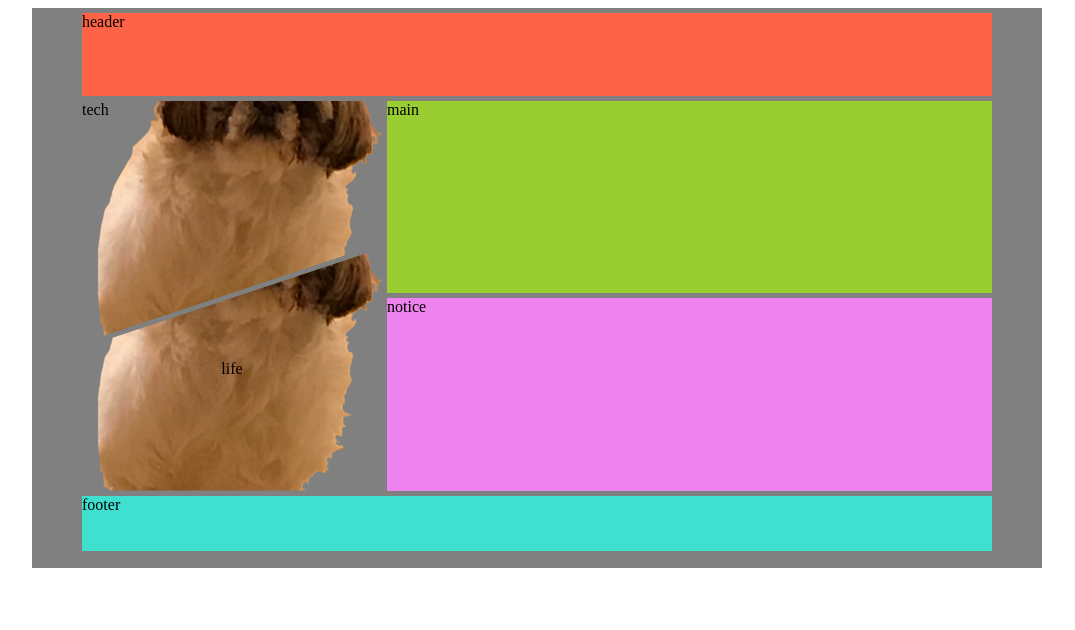
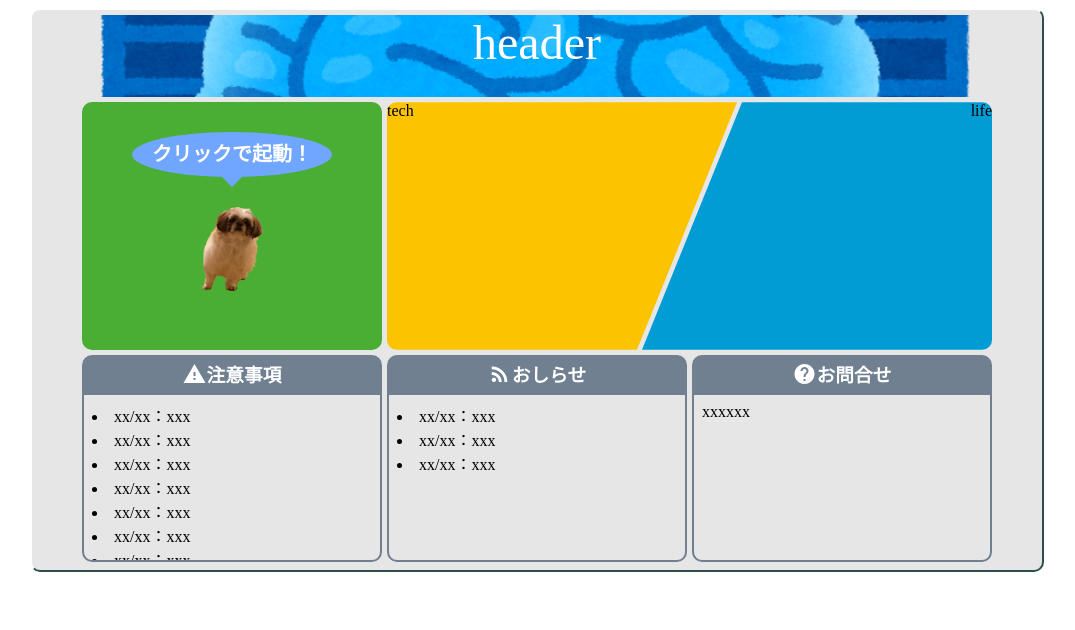
Before and after one commit to myn759/rep, a website: page index.html in a window 1280 px wide. Shown: the whole page, without its empty margins (103-1178 px from the left). Drawn offline with nearby package versions, Linux system fonts and the light colour scheme.

Commit message:
おおわく

```diff
--- a/css/style.css
+++ b/css/style.css
@@ -1,15 +1,43 @@
+:root {
+  --h_color_green: #4aae35;
+  --h_color_blue: #009cd3;
+  --h_color_yellow: #fbc300;
+  --h_color_gray: #e7e7e7;
+}
+
 .wrapper {
   width: 1000px;
   height: 550px;
   margin: 0 auto;
-  padding: 5px;
+  padding: 0.3em;
   display: grid;
-  background-color: gray;
+  background-color: #e6e6e6;
+  border-top: 2px solid white;
+  border-right: 2px solid darkslategray;
+  border-bottom: 2px solid darkslategray;
+  border-left: 2px solid white;
   /* grid関連 */
   column-gap: 5px;
   row-gap: 5px;
   grid-template-columns: repeat(3, 300px);
-  grid-template-rows: 15% 35% 35% 10%;
+  grid-template-rows: 15% 45% 30%;
+  justify-content: center;
+  border-radius: 10px 10px 10px 10px;
+}
+
+.launch_icon {
+  width: 64px;
+}
+
+.item_title {
+  position: fixed;
+}
+
+.centering {
+  /* 上下中央に寄せる */
+  text-align: center;
+  display: flex;
+  align-items: center;
   justify-content: center;
 }
 
@@ -17,47 +45,110 @@
   .grid-item {
     width: auto;
     min-height: 0;
+    /* padding: .3em; */
     display: inline-block;
     /*画像はコンテナいっぱいに*/
     background-position: center center;
     background-repeat: no-repeat;
     background-size: cover;
+    border-radius: 10px 10px 10px 10px;
   }
   .header {
-    background-color: tomato;
+    color: white;
+    background-image: url("../img/computer_jinkou_chinou.png");
+    font-size: 48px;
     grid-column: 1 / span 3;
     grid-row: 1 / span 1;
   }
-  .tech {
-    background-image: url("../img/dog_min.png");
+  .main {
+    background-color: var(--h_color_green);
     grid-column: 1 / span 1;
     grid-row: 2 / span 1;
-    clip-path: polygon(0 0, 100% 0, 100% calc(100% - 100px), 0 100%);
-    margin-bottom: -50px;
+  }
+  .tech {
+    background-color: var(--h_color_yellow);
+    clip-path: polygon(0 0, 100% 0, calc(100% - 100px) 100%, 0 100%);
+    margin-right: -50px;
+    grid-column: 2 / span 1;
+    grid-row: 2 / span 1;
+    border-radius: 10px 0 10px 10px;
   }
   .life {
-    background-image: url("../img/dog_min.png");
-    clip-path: polygon(0 100px, 100% 0, 100% 100%, 0 100%);
-    margin-top: -50px;
-    display: flex;
-    align-items: center;
-    justify-content: center;
+    background-color: var(--h_color_blue);
+    clip-path: polygon(100px 0, 100% 0, 100% 100%, 0 100%);
+    margin-left: -50px;
+    grid-column: 3 / span 1;
+    grid-row: 2 / span 1;
+    border-radius: 10px 10px 10px 0;
+    text-align: right;
+  }
+  .caution {
+    top: -1.8em;
     grid-column: 1 / span 1;
     grid-row: 3 / span 1;
   }
-  .main {
-    background-color: yellowgreen;
-    grid-column: 2 / span 2;
-    grid-row: 2 / span 1;
-  }
   .notice {
-    background-color: violet;
-    grid-column: 2 / span 2;
+    top: -1.8em;
+    grid-column: 2 / span 1;
     grid-row: 3 / span 1;
   }
   .footer {
-    background-color: turquoise;
-    grid-column: 1 / span 3;
-    grid-row: 4 / span 1;
+    grid-column: 3 / span 1;
+    grid-row: 3 / span 1;
   }
 }
+
+/* ふきだし */
+
+.balloon3 {
+  position: relative;
+  display: inline-block;
+  margin: 1.5em 0;
+  padding: 0 5px;
+  width: 200px;
+  height: 45px;
+  line-height: 45px;
+  text-align: center;
+  color: #FFF;
+  font-size: 20px;
+  font-weight: bold;
+  background: #70a6ff;
+  border-radius: 50%;
+  box-sizing: border-box;
+}
+
+.balloon3:before {
+  content: "";
+  position: absolute;
+  bottom: -25px;
+  left: 50%;
+  margin-left: -15px;
+  border: 15px solid transparent;
+  border-top: 15px solid #70a6ff;
+  z-index: 0;
+}
+
+/* インデックス付きはこ */
+
+.box {
+  border: 2px solid slategray;
+  border-radius: 0 0 10px 10px;
+  height: 100%;
+  overflow: hidden;
+}
+
+h3.box_header {
+  background-color: slategray;
+  text-align: center;
+  color: #FFF;
+  margin: 0;
+  /* display: inline-block; */
+  padding: .3em .5em;
+  border-radius: 10px 10px 0 0;
+}
+
+.box .inner {
+  padding: .5em;
+  border-radius: 0 0 10px 10px;
+  overflow: auto;
+}
--- a/index.html
+++ b/index.html
@@ -3,6 +3,7 @@
 
 <head>
     <meta charset="utf-8">
+    <link href="https://fonts.googleapis.com/icon?family=Material+Icons" rel="stylesheet">
     <link rel="stylesheet" href="node_modules\animate.css\animate.min.css">
     <link rel="stylesheet" href="css/style.css">
     <title>ai</title>
@@ -10,24 +11,68 @@
 
 <body>
     <div class="wrapper">
-        <div class="grid-item header">
+        <header class="grid-item header centering">
             header
+        </header>
+        <div class="grid-item main centering">
+            <a href="javascript:alert('おしたよ');">
+                <div class="animated bounce infinite">
+                    <div class="balloon3">クリックで起動！</div>
+                    <br>
+                    <img src="./img/dog_min.png" alt="いぬ" class="launch_icon" />
+                </div>
+            </a>
         </div>
         <div class="grid-item tech">
             tech
         </div>
-        <div class="grid-item main">
-            main
-        </div>
         <div class="grid-item life">
             life
         </div>
+        <div class="grid-item cautioon">
+            <h3 class="box_header centering">
+                <i class="material-icons">warning</i>注意事項
+            </h3>
+            <div class="box">
+                <div class="inner">
+                    <list>
+                            <li>xx/xx：xxx</li>
+                            <li>xx/xx：xxx</li>
+                            <li>xx/xx：xxx</li>
+                            <li>xx/xx：xxx</li>
+                            <li>xx/xx：xxx</li>
+                            <li>xx/xx：xxx</li>
+                            <li>xx/xx：xxx</li>
+                            <li>xx/xx：xxx</li>
+                            <li>xx/xx：xxx</li>
+                        </list>
+                </div>
+            </div>
+        </div>
         <div class="grid-item notice">
-            notice
+            <h3 class="box_header centering">
+                <i class="material-icons">rss_feed</i>おしらせ
+            </h3>
+            <div class="box">
+                <div class="inner">
+                    <list>
+                        <li>xx/xx：xxx</li>
+                        <li>xx/xx：xxx</li>
+                        <li>xx/xx：xxx</li>
+                    </list>
+                </div>
+            </div>
         </div>
-        <div class="grid-item footer">
-            footer
-        </div>
+        <footer class="grid-item footer">
+            <h3 class="box_header centering">
+                <i class="material-icons">help</i>お問合せ
+            </h3>
+            <div class="box">
+                <div class="inner">
+                    xxxxxx
+                </div>
+            </div>
+        </footer>
     </div>
 </body>
 
```
Also changed, not shown: img/computer_jinkou_chinou.png (added), img/main.png (deleted).
